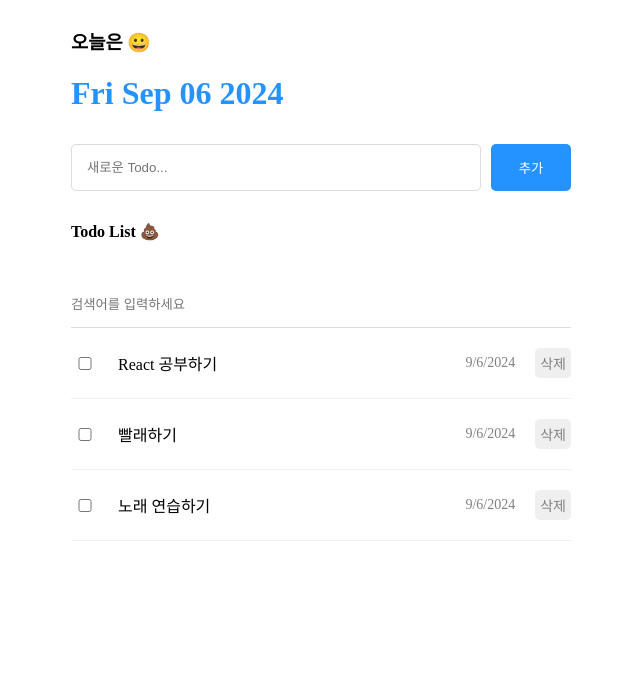
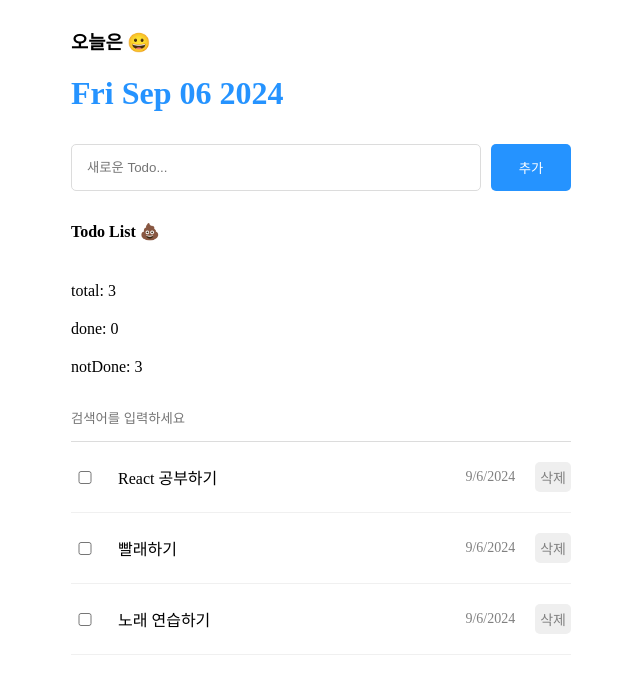
Before and after one commit to openmpy-frontend-study/react-todo-app, a React (Vite) app: page / in a window 1280 px wide. Shown: the top 694 px of the page, without its empty margins (319-959 px from the left). Built offline with nearby package versions, Linux system fonts and the light colour scheme.

Commit message:
useMemo와 연산 최적화

```diff
--- a/src/components/List.jsx
+++ b/src/components/List.jsx
@@ -1,4 +1,4 @@
-import React, { useState } from "react";
+import React, { useMemo, useState } from "react";
 import "./List.css";
 import TodoItem from "./TodoItem";
 
@@ -20,9 +20,26 @@
 
   const filteredTodos = getFilteredData();
 
+  const { totalCount, doneCount, notDoneCount } = useMemo(() => {
+    const totalCount = todos.length;
+    const doneCount = todos.filter((todo) => todo.isDone).length;
+    const notDoneCount = totalCount - doneCount;
+
+    console.log("호출");
+
+    return {
+      totalCount,
+      doneCount,
+      notDoneCount,
+    };
+  }, [todos]);
+
   return (
     <div className="List">
       <h4>Todo List 💩</h4>
+      <div>total: {totalCount}</div>
+      <div>done: {doneCount}</div>
+      <div>notDone: {notDoneCount}</div>
       <input
         value={search}
         onChange={onChangeSearch}
```
